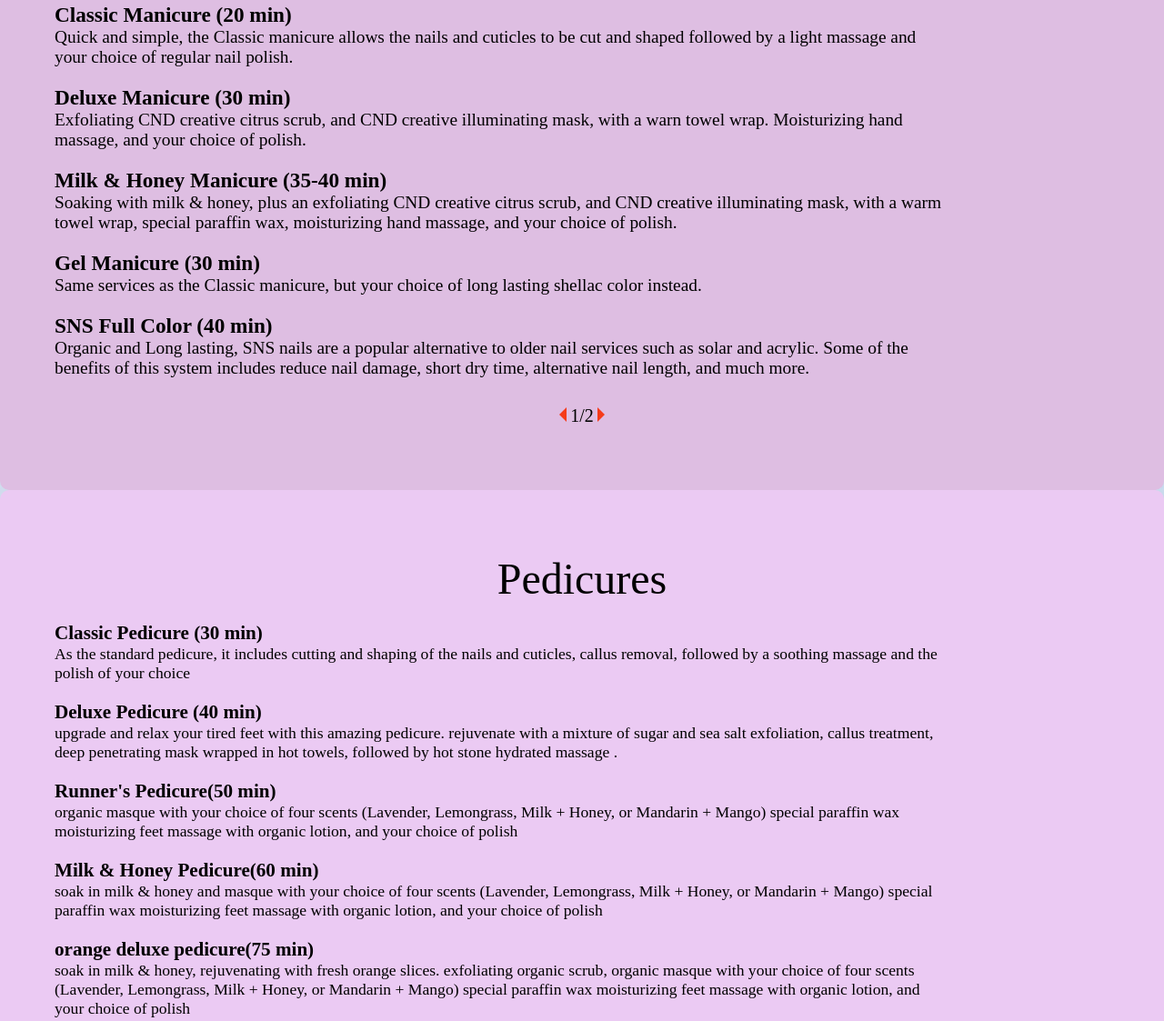
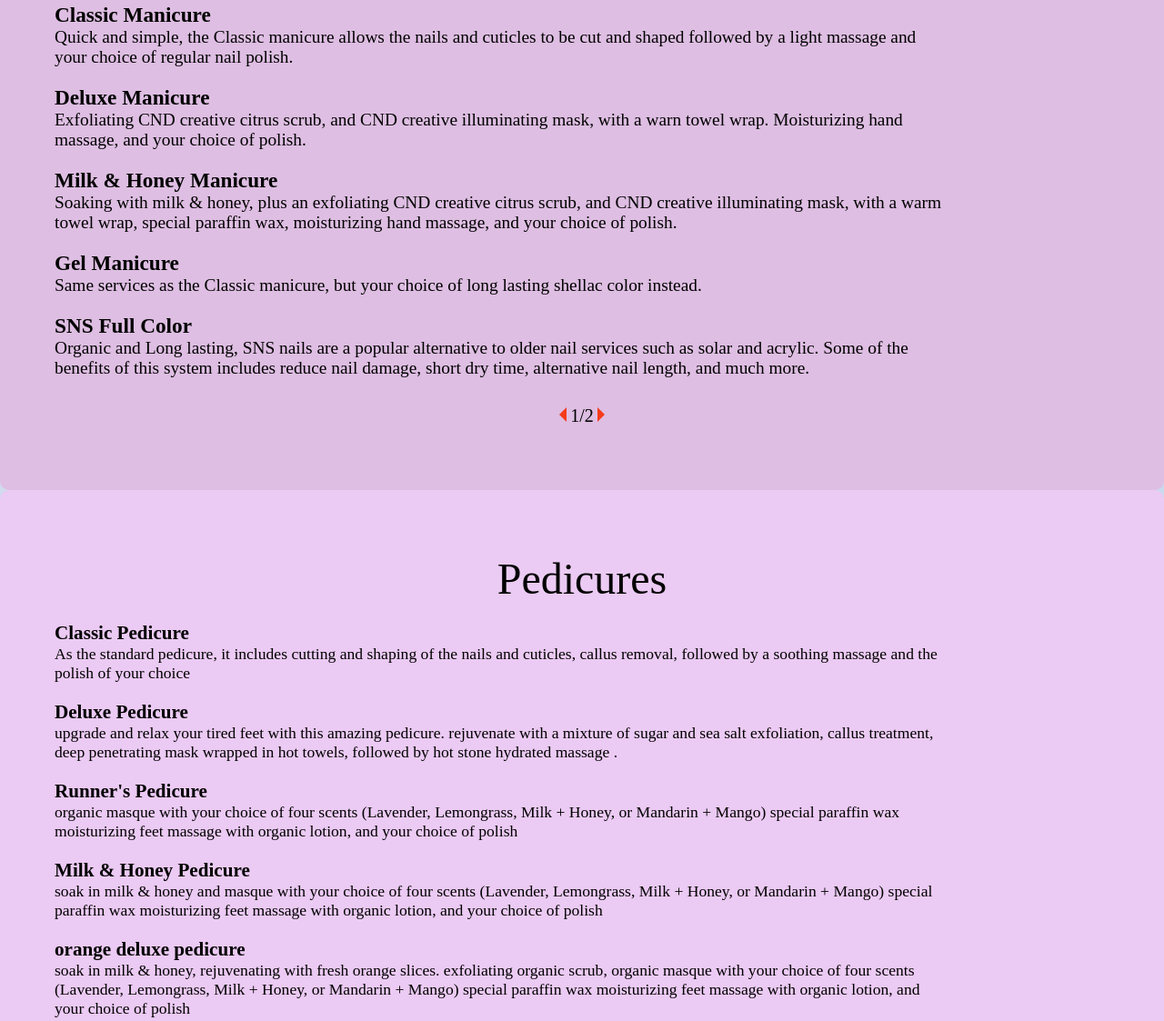
Before and after one commit to ThienBNguyen/Aroma_Nails, a plain HTML site: page index.html in a window 1280 px wide. Shown: the part 1918-3041 px from the top of the page at 91% size. Drawn offline with Linux system fonts and the light colour scheme.

Commit message:
remove time per session

```diff
--- a/index.html
+++ b/index.html
@@ -125,25 +125,25 @@
                 <h1 class="service-header">Manicures</h1>
                 <div id="manicure-one">
                     <div>
-                        <h4>Classic Manicure (20 min)</h4><span></span>
+                        <h4>Classic Manicure </h4><span></span>
                         <p>Quick and simple, the Classic manicure allows the nails and cuticles to be cut and shaped followed by a light massage and your choice of regular nail polish.</p>
                     </div>
                     <div>
                         <h4>
-                            Deluxe Manicure (30 min)</h4><span></span>
+                            Deluxe Manicure </h4><span></span>
                         <p> Exfoliating CND creative citrus scrub, and CND creative illuminating mask, with a warn towel wrap. Moisturizing hand massage, and your choice of polish.</p>
                     </div>
                     <div>
-                        <h4>Milk & Honey Manicure (35-40 min)</h4><span></span>
+                        <h4>Milk & Honey Manicure </h4><span></span>
                         <p>Soaking with milk & honey, plus an exfoliating CND creative citrus scrub, and CND creative illuminating mask, with a warm towel wrap, special paraffin wax, moisturizing hand massage, and your choice of polish.</p>
                     </div>
                     <div>
-                        <h4>Gel Manicure (30 min)</h4><span></span>
+                        <h4>Gel Manicure </h4><span></span>
                         <p>Same services as the Classic manicure, but your choice of long lasting shellac color instead.</p>
 
                     </div>
                     <div>
-                        <h4>SNS Full Color (40 min)</h4><span></span>
+                        <h4>SNS Full Color </h4><span></span>
                         <p>Organic and Long lasting, SNS nails are a popular alternative to older nail services such as solar and acrylic. Some of the benefits of this system includes reduce nail damage, short dry time, alternative nail length, and much more.</p>
                     </div>
                 </div>
@@ -189,24 +189,24 @@
             <div class="pedicures service-section">
                 <h1 class="service-header" id="pedicure-one">Pedicures</h1>
                 <div>
-                    <h4>Classic Pedicure (30 min)</h4><span></span>
+                    <h4>Classic Pedicure </h4><span></span>
                     <p>As the standard pedicure, it includes cutting and shaping of the nails and cuticles, callus removal, followed by a soothing massage and the polish of your choice</p>
                 </div>
                 <div>
                     <h4>
-                        Deluxe Pedicure (40 min)</h4><span></span>
+                        Deluxe Pedicure </h4><span></span>
                     <p>upgrade and relax your tired feet with this amazing pedicure. rejuvenate with a mixture of sugar and sea salt exfoliation, callus treatment, deep penetrating mask wrapped in hot towels, followed by hot stone hydrated massage .</p>
                 </div>
                 <div>
-                    <h4>Runner's Pedicure(50 min)</h4><span></span>
+                    <h4>Runner's Pedicure</h4><span></span>
                     <p>organic masque with your choice of four scents (Lavender, Lemongrass, Milk + Honey, or Mandarin + Mango) special paraffin wax moisturizing feet massage with organic lotion, and your choice of polish</p>
                 </div>
                 <div>
-                    <h4>Milk & Honey Pedicure(60 min)</h4><span></span>
+                    <h4>Milk & Honey Pedicure</h4><span></span>
                     <p>soak in milk & honey and masque with your choice of four scents (Lavender, Lemongrass, Milk + Honey, or Mandarin + Mango) special paraffin wax moisturizing feet massage with organic lotion, and your choice of polish</p>
                 </div>
                 <div>
-                    <h4>orange deluxe pedicure(75 min)</h4><span></span>
+                    <h4>orange deluxe pedicure</h4><span></span>
                     <p>soak in milk & honey, rejuvenating with fresh orange slices. exfoliating organic scrub, organic masque with your choice of four scents (Lavender, Lemongrass, Milk + Honey, or Mandarin + Mango) special paraffin wax moisturizing feet massage with organic lotion, and your choice of polish</p>
                 </div>
                 <div class="manicure-arrow">
```
